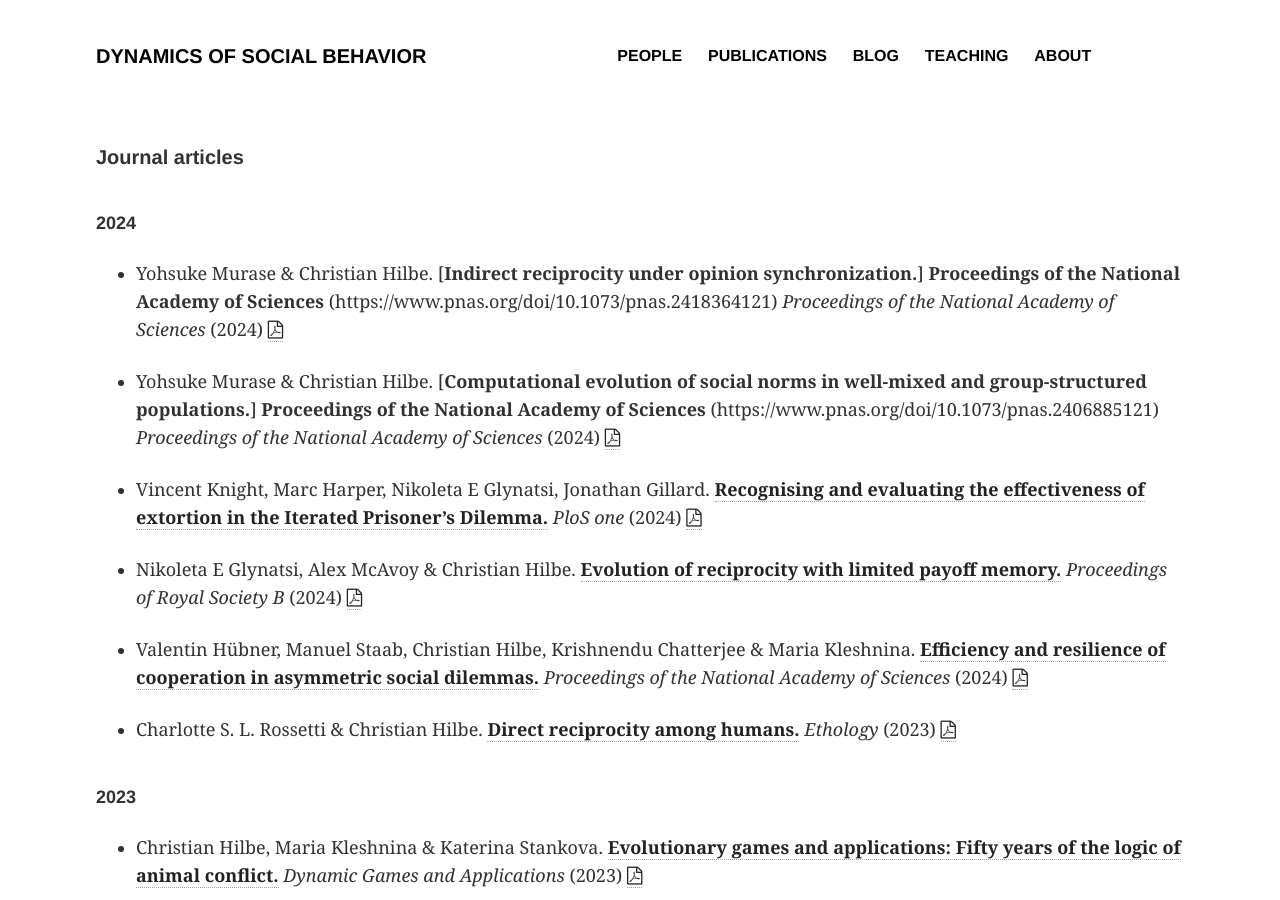
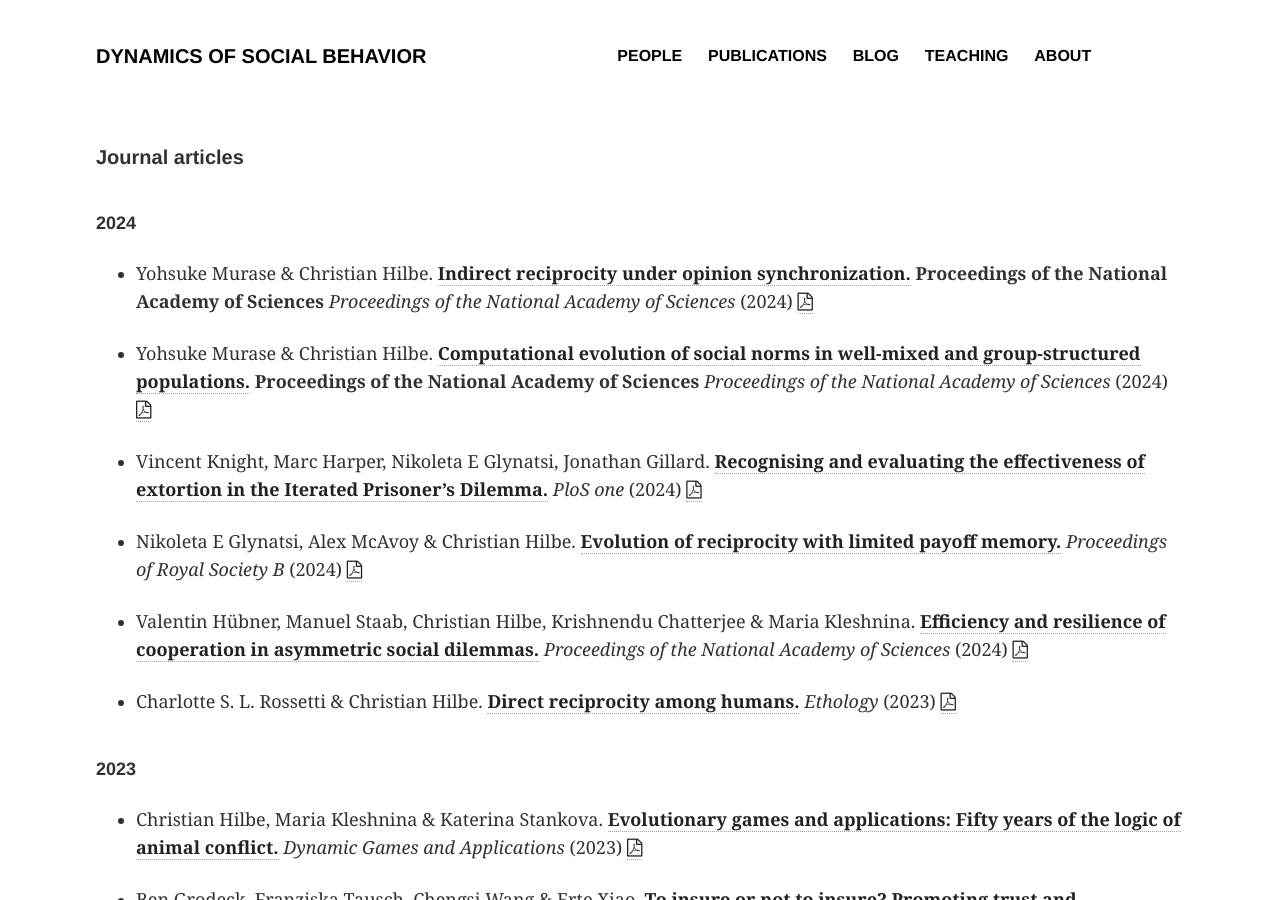
Before and after one commit to DYNOSOBs/social-behaviour, a Jekyll site: the page built from publications/index.md, in a window 1280 px wide and 900 px high. Built offline with Jekyll 4.4.1, drawn with Linux system fonts in a browser that asks for light colours.

Commit message:
fix broken link to publications

```diff
--- a/publications/index.md
+++ b/publications/index.md
@@ -13,14 +13,14 @@ image:
 <h6>2024</h6>
 
 - Yohsuke Murase & Christian Hilbe.
-[**Indirect reciprocity under opinion synchronization.**]
-**Proceedings of the National Academy of Sciences** (https://www.pnas.org/doi/10.1073/pnas.2418364121)
+[**Indirect reciprocity under opinion synchronization.**](https://www.pnas.org/doi/10.1073/pnas.2418364121)
+**Proceedings of the National Academy of Sciences**
 _Proceedings of the National Academy of Sciences_ (2024)
 <a href="papers/Murase_PNAS_2024b.pdf"><i class="fa fa-file-pdf-o"></i>
 
 - Yohsuke Murase & Christian Hilbe.
-[**Computational evolution of social norms in well-mixed and group-structured populations.**]
-**Proceedings of the National Academy of Sciences** (https://www.pnas.org/doi/10.1073/pnas.2406885121)
+[**Computational evolution of social norms in well-mixed and group-structured populations.**](https://www.pnas.org/doi/10.1073/pnas.2406885121)
+**Proceedings of the National Academy of Sciences**
 _Proceedings of the National Academy of Sciences_ (2024)
 <a href="papers/Murase_PNAS_2024a.pdf"><i class="fa fa-file-pdf-o"></i>
 
```
